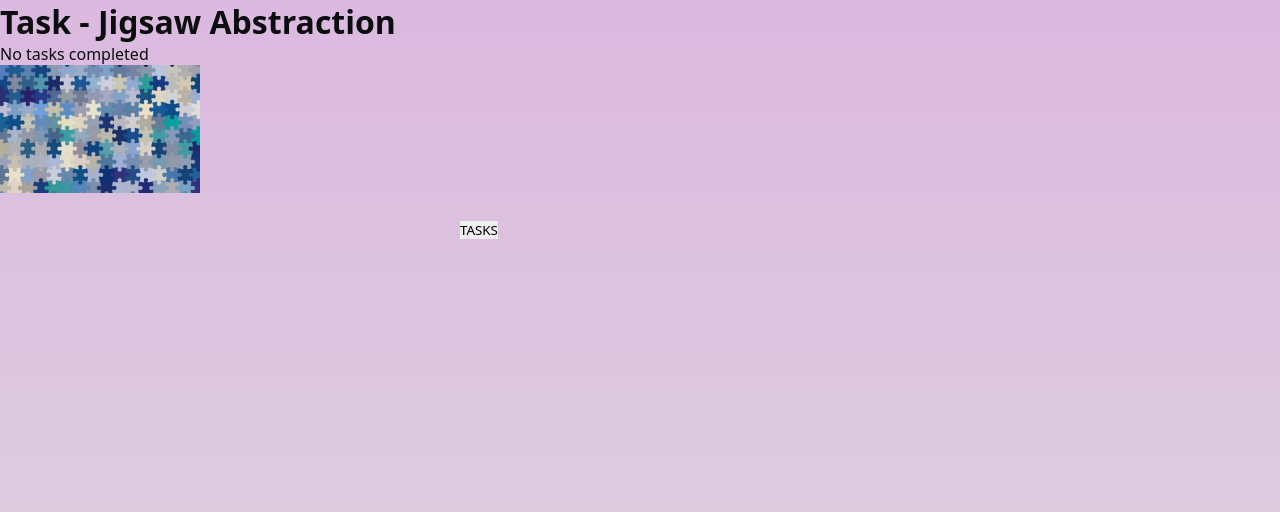
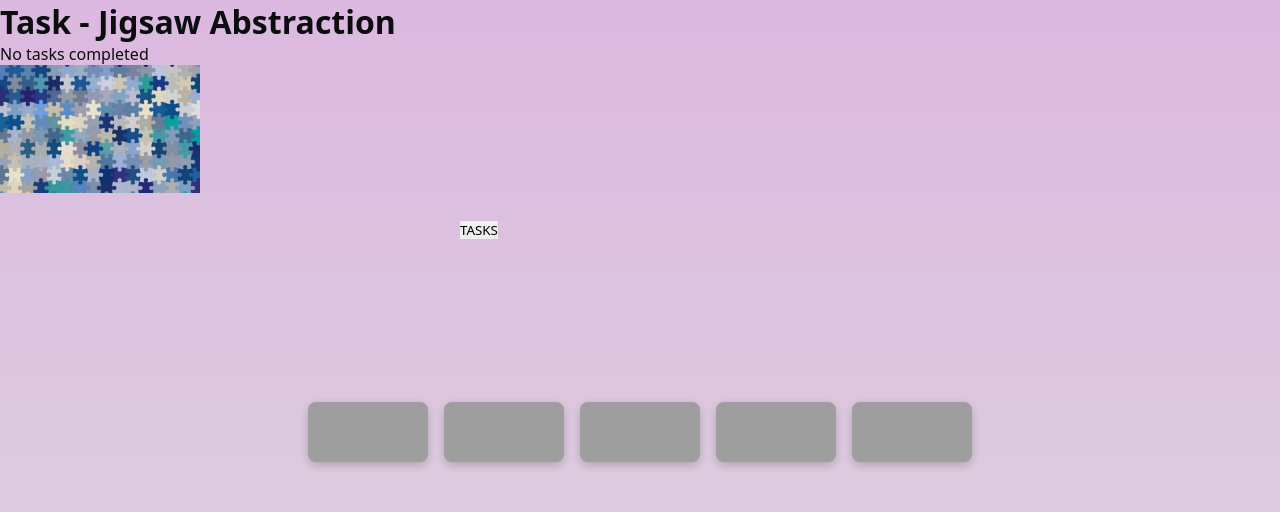
Before and after one commit to itcOnlineGaming/RWM_P2_2025_Jake_Fitzgerald, a SvelteKit app: page / in a window 1280 px wide. Shown: the top 512 px of the page. Built offline with nearby package versions, Linux system fonts and the light colour scheme.

Commit message:
#11 Created rectangle shapes for each task that displays their colour, a tooltip that displays the tasks name and current status on hover.

```diff
--- a/src/routes/+page.svelte
+++ b/src/routes/+page.svelte
@@ -1,7 +1,7 @@
 <script lang="ts">
 	import { goto } from "$app/navigation";
     //import { base } from '$app/paths';
-    import { tasksCompletedStore } from '$lib/stores/tasks.js';
+    import { tasksStore, tasksCompletedStore } from '$lib/stores/tasks.js';
     import { get } from 'svelte/store';
     import './styles.css';
 
@@ -16,6 +16,46 @@
     let taskCount = 3;
     const { tasks_completed_number } = get(tasksCompletedStore);
     taskCount = tasks_completed_number;
+    const tasks = get(tasksStore);
+    const completedTasks = tasks.filter(t => t.completed);
+
+    // Difficulty
+    type Difficulty = 'EASY' | 'MEDIUM' | 'HARD' | 'GREY';
+    const difficultyColours: Record<Difficulty, string> = {
+	EASY: "#4CAF50",
+	MEDIUM: "#FFC107",
+	HARD: "#F44336",
+	GREY: "#9E9E9E"
+    };
+
+    // Local task list we can reference
+    interface Task
+    {
+        id: number;
+        text: string;
+        completed: boolean;
+        difficulty: string; // Still string because store is untyped
+    }
+
+
+    function getTaskColour(task: Task): string
+    {
+        if (!task.completed)
+        {
+            return "#9E9E9E"; // Grey if not completed
+        }
+        return getDifficultyColour(task.difficulty);
+    }
+
+    function getDifficultyColour(difficulty: string): string
+    {
+        // Narrow the string to the known difficulty keys
+        if (difficulty in difficultyColours)
+        {
+            return difficultyColours[difficulty as Difficulty];
+        }
+        return '#ccc'; // Pick grey otherwise
+    }
 
     function OnClickNavigate()
     {
@@ -54,7 +94,24 @@
 {/if}
 
 
+<div class="rectangle-wrapper">
+    {#each tasks as task}
+        <div class="tooltip-container">
+            <div
+                class="rectangle"
+                style="background-color: {getTaskColour(task)}">
+            </div>
 
+            <span class="tooltip-text">
+                <strong>{task.text}</strong><br />
+                Status:
+                <span class="{task.completed ? 'status-completed' : 'status-incomplete'}">
+                    {task.completed ? 'Completed' : 'Not completed'}
+                </span>
+            </span>
+        </div>
+    {/each}
+</div>
 
 <div class="container">
 	<slot />
@@ -66,3 +123,79 @@
 		</button>
 	</div>
 </div>
+
+<style>
+
+
+.rectangle
+{
+    width: 120px;
+    height: 60px;
+    border-radius: 8px;
+    box-shadow: 0px 3px 8px rgba(0,0,0,0.2);
+
+    /* Animation */
+    transition: transform 0.2s ease, box-shadow 0.2s ease;
+}
+
+.rectangle:hover
+{
+    transform: scale(1.15);      /* Grow by 15% */
+    box-shadow: 0px 6px 16px rgba(0,0,0,0.3);  /* Stronger shadow when enlarged */
+}
+.rectangle-wrapper
+{
+    display: flex;
+    justify-content: center;
+    align-items: center;
+    gap: 1rem;
+    margin-top: 2rem;
+
+    /* Center in screen */
+    position: absolute;
+    top: 50%;
+    left: 50%;
+    transform: translate(-50%, -50%);
+}
+.tooltip-container
+{
+    position: relative;
+    display: inline-block;
+}
+
+.tooltip-text
+{
+    visibility: hidden;
+    opacity: 0;
+    transition: opacity 0.2s;
+    position: absolute;
+    bottom: 110%; /* position above the rectangle */
+    left: 50%;
+    transform: translateX(-50%);
+    padding: 6px 10px;
+    border-radius: 6px;
+    background-color: #333;
+    color: white;
+    font-size: 0.85rem;
+    white-space: nowrap;
+    z-index: 10;
+}
+
+.rectangle:hover + .tooltip-text
+{
+    visibility: visible;
+    opacity: 1;
+}
+
+.status-completed
+{
+    color: #4CAF50;
+    font-weight: bold;
+}
+
+.status-incomplete
+{
+    color: #F44336;
+    font-weight: bold;
+}
+</style>
```
